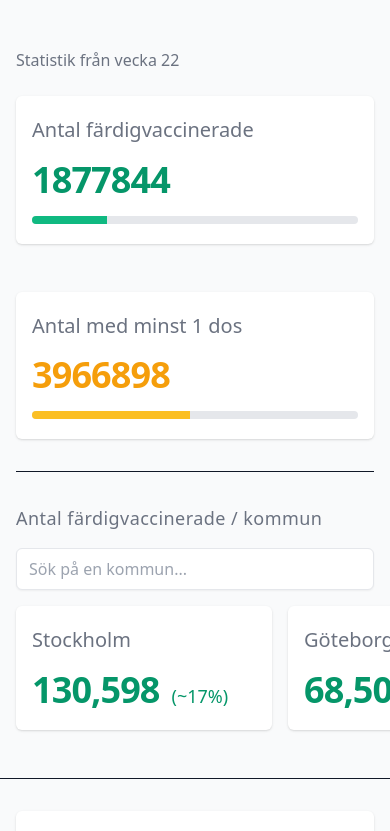
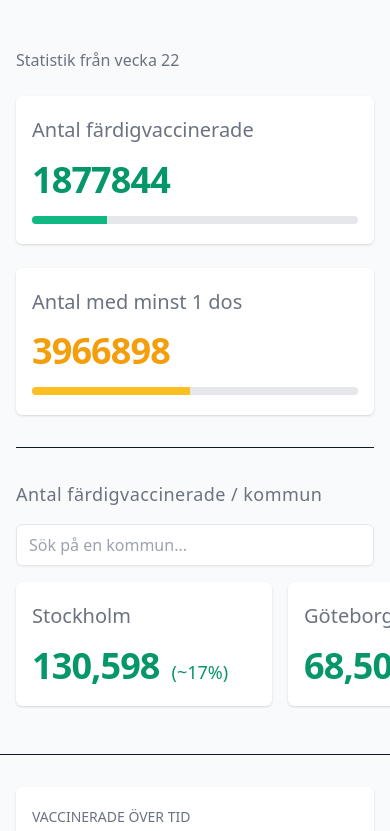
Before and after one commit to albingroen/vaccinstatistik.se, a Next.js app: page / in a window 390 px wide. Shown: the top 831 px of the page. Built offline with nearby package versions, Linux system fonts and the light colour scheme; what @splitbee/web, tailwindcss-scroll-snap would draw is missing.

Commit message:
:lipstick: Gap fix

```diff
--- a/pages/index.tsx
+++ b/pages/index.tsx
@@ -69,8 +69,8 @@
             Statistik från vecka {total.newestFullyVaccinated.week}
           </p>
 
-          <div className="grid grid-cols-1 md:grid-cols-2 gap-6">
-            <Card className="mt-6">
+          <div className="mt-6 grid grid-cols-1 md:grid-cols-2 gap-6">
+            <Card>
               <p className="text-xl font-medium leading-snug text-gray-500">
                 Antal färdigvaccinerade
               </p>
@@ -85,7 +85,7 @@
               />
             </Card>
 
-            <Card className="mt-6">
+            <Card>
               <p className="text-xl font-medium leading-snug text-gray-500">
                 Antal med minst 1 dos
               </p>
```
